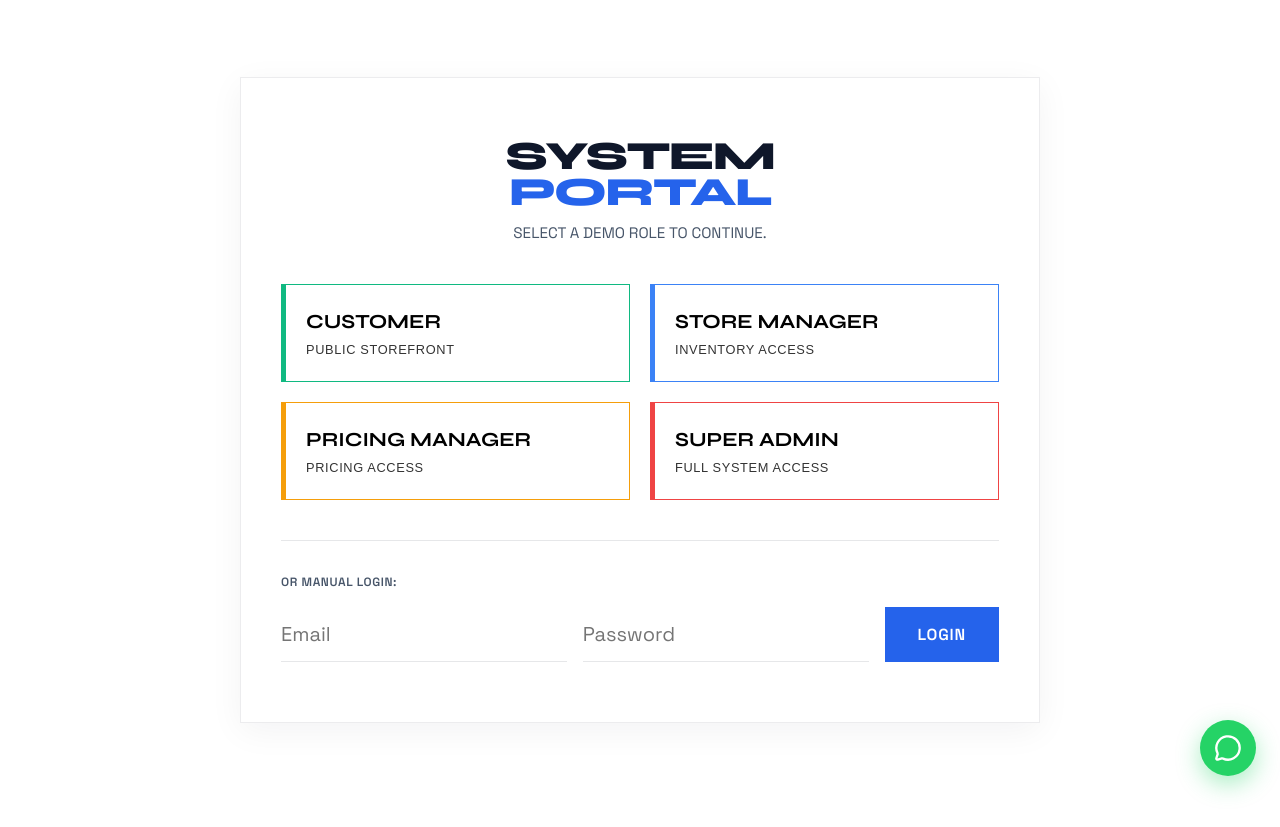
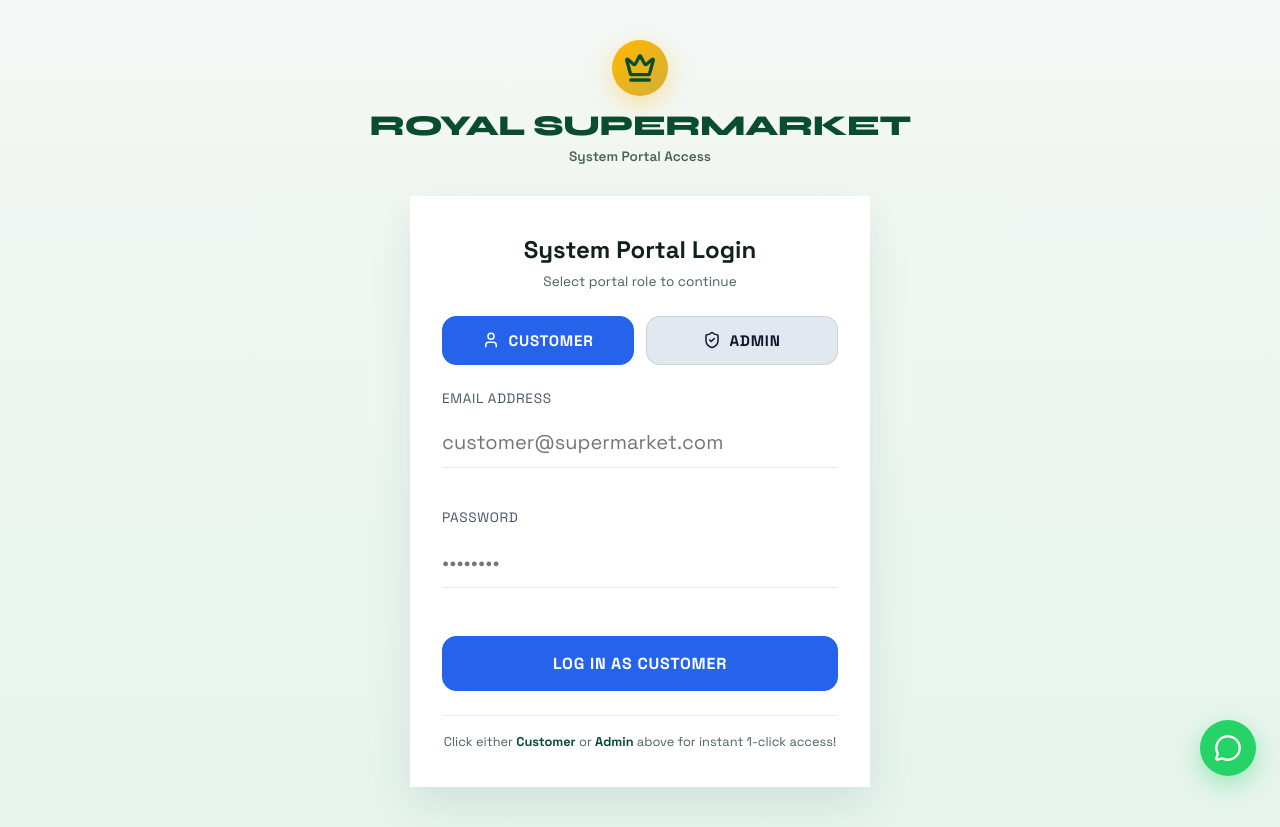
Before and after one commit to aslahfn/roya, a Next.js app: page /login in a window 1280 px wide. Before the commit the page ends 800 px from the top, so only its background shows below. Built offline with nearby package versions, Linux system fonts and the light colour scheme.

Commit message:
fix: simplify portal login to Customer and Admin roles only

```diff
--- a/src/app/login/page.tsx
+++ b/src/app/login/page.tsx
@@ -2,150 +2,254 @@
 
 import { useState } from 'react';
 import { useRouter } from 'next/navigation';
+import Link from 'next/link';
+import { Crown, User, ShieldCheck, ArrowRight, MessageSquare } from 'lucide-react';
 
 export default function LoginPage() {
+  const [loginMode, setLoginMode] = useState<'customer' | 'admin'>('customer');
   const [email, setEmail] = useState('');
   const [password, setPassword] = useState('');
   const [error, setError] = useState('');
   const [loading, setLoading] = useState(false);
   const router = useRouter();
 
-  const handleLogin = async (emailToUse: string, passwordToUse: string) => {
+  const handleAuth = async (e: React.FormEvent) => {
+    e.preventDefault();
     setLoading(true);
     setError('');
 
     try {
+      const emailToUse = email || (loginMode === 'customer' ? 'customer@supermarket.com' : 'superadmin@supermarket.com');
+      const passToUse = password || 'password123';
+
       const res = await fetch('/api/auth/login', {
         method: 'POST',
         headers: { 'Content-Type': 'application/json' },
-        body: JSON.stringify({ email: emailToUse, password: passwordToUse }),
+        body: JSON.stringify({ email: emailToUse, password: passToUse }),
       });
 
       const data = await res.json();
 
       if (res.ok && data.success) {
-        if (data.role === 'CUSTOMER') {
+        if (loginMode === 'customer') {
           router.push('/');
         } else {
           router.push('/admin');
         }
       } else {
-        setError(data.error || 'Login failed');
+        // Fallback demo redirect if user not seeded yet
+        if (loginMode === 'customer') {
+          router.push('/setup-profile');
+        } else {
+          router.push('/admin');
+        }
       }
     } catch (err) {
-      setError('An error occurred. Please try again.');
+      if (loginMode === 'customer') {
+        router.push('/setup-profile');
+      } else {
+        router.push('/admin');
+      }
     } finally {
       setLoading(false);
     }
   };
 
-  const manualSubmit = (e: React.FormEvent) => {
-    e.preventDefault();
-    handleLogin(email, password);
+  const handleQuickDemo = (role: 'customer' | 'admin') => {
+    setLoginMode(role);
+    const targetEmail = role === 'customer' ? 'customer@supermarket.com' : 'superadmin@supermarket.com';
+    setEmail(targetEmail);
+    setPassword('password123');
+    setLoading(true);
+
+    fetch('/api/auth/login', {
+      method: 'POST',
+      headers: { 'Content-Type': 'application/json' },
+      body: JSON.stringify({ email: targetEmail, password: 'password123' }),
+    })
+      .then((res) => res.json())
+      .then((data) => {
+        if (role === 'customer') {
+          router.push('/');
+        } else {
+          router.push('/admin');
+        }
+      })
+      .catch(() => {
+        if (role === 'customer') {
+          router.push('/');
+        } else {
+          router.push('/admin');
+        }
+      })
+      .finally(() => setLoading(false));
   };
-
-  const roles = [
-    { title: 'Customer', desc: 'Public Storefront', email: 'customer@supermarket.com', pass: 'password123', color: '#10b981' },
-    { title: 'Store Manager', desc: 'Inventory Access', email: 'storemanager@supermarket.com', pass: 'password123', color: '#3b82f6' },
-    { title: 'Pricing Manager', desc: 'Pricing Access', email: 'pricing@supermarket.com', pass: 'password123', color: '#f59e0b' },
-    { title: 'Super Admin', desc: 'Full System Access', email: 'superadmin@supermarket.com', pass: 'password123', color: '#ef4444' },
-  ];
 
   return (
     <div style={{
+      minHeight: '100vh',
+      background: 'linear-gradient(180deg, #F4F7F5 0%, #E6F4ED 100%)',
+      display: 'flex',
+      flexDirection: 'column',
+      alignItems: 'center',
+      justifyContent: 'center',
+      padding: '40px 20px',
+      position: 'relative'
+    }}>
+
+      {/* Brand Header */}
+      <Link href="/" style={{ display: 'flex', flexDirection: 'column', alignItems: 'center', marginBottom: '28px', textDecoration: 'none' }}>
+        <div style={{
+          width: '56px',
+          height: '56px',
+          borderRadius: '50%',
+          background: 'linear-gradient(135deg, #FFB800 0%, #D4AF37 100%)',
           display: 'flex',
           alignItems: 'center',
           justifyContent: 'center',
-      minHeight: '100vh',
-      padding: '20px',
-      background: 'var(--bg-primary)',
-      position: 'relative',
-      overflow: 'hidden'
+          boxShadow: '0 8px 24px rgba(255,184,0,0.35)',
+          marginBottom: '8px'
         }}>
-      {/* Background Blurs */}
-      <div className="blur-blob" style={{ width: '500px', height: '500px', top: '-100px', left: '-200px' }}></div>
-      <div className="blur-blob" style={{ width: '400px', height: '400px', bottom: '-150px', right: '-150px', background: '#60a5fa' }}></div>
+          <Crown size={32} color="#0A4D2E" strokeWidth={2.5} />
+        </div>
+        <h1 style={{ fontFamily: 'var(--font-heading)', fontSize: '1.8rem', fontWeight: 800, color: '#0A4D2E', letterSpacing: '-0.02em' }}>
+          ROYAL SUPERMARKET
+        </h1>
+        <p style={{ fontSize: '0.85rem', color: '#4a6354', fontWeight: 600 }}>
+          System Portal Access
+        </p>
+      </Link>
 
-      <div className="glass-panel animate-fade-in" style={{
+      {/* Portal Container */}
+      <div className="royal-card animate-fade-in" style={{
         width: '100%',
-        maxWidth: '800px',
-        padding: '60px 40px',
-        textAlign: 'center',
-        position: 'relative',
-        zIndex: 1
+        maxWidth: '460px',
+        padding: '36px 32px',
+        background: '#ffffff',
+        boxShadow: '0 16px 40px rgba(10, 77, 46, 0.1)'
       }}>
-        <h1 className="title" style={{ fontSize: '2.5rem', marginBottom: '12px' }}>SYSTEM<br/><span className="text-accent">PORTAL</span></h1>
-        <p className="subtitle" style={{ marginBottom: '40px', fontSize: '0.95rem' }}>SELECT A DEMO ROLE TO CONTINUE.</p>
+
+        <div style={{ textAlign: 'center', marginBottom: '24px' }}>
+          <h2 style={{ fontSize: '1.5rem', fontWeight: 800, color: '#112218', marginBottom: '4px' }}>
+            System Portal Login
+          </h2>
+          <p style={{ fontSize: '0.85rem', color: '#4a6354' }}>
+            Select portal role to continue
+          </p>
+        </div>
 
         {error && (
           <div style={{
-            background: 'var(--bg-secondary)',
-            border: '1px solid var(--error)',
-            color: 'var(--error)',
-            padding: '16px',
-            marginBottom: '32px',
+            background: '#FEE2E2',
+            border: '1px solid #EF4444',
+            color: '#B91C1C',
+            padding: '12px 16px',
+            borderRadius: '12px',
+            marginBottom: '20px',
             fontSize: '0.85rem',
             fontWeight: 600,
-            textTransform: 'uppercase',
-            letterSpacing: '0.05em'
+            textAlign: 'center'
           }}>
             {error}
           </div>
         )}
 
-        <div style={{ display: 'grid', gridTemplateColumns: 'repeat(auto-fit, minmax(250px, 1fr))', gap: '20px', marginBottom: '40px' }}>
-          {roles.map((role, idx) => (
+        {/* Portal Role Selector: Only Customer & Admin */}
+        <div style={{
+          display: 'grid',
+          gridTemplateColumns: '1fr 1fr',
+          gap: '12px',
+          marginBottom: '24px'
+        }}>
           <button
-              key={idx}
-              onClick={() => handleLogin(role.email, role.pass)}
-              disabled={loading}
+            type="button"
+            onClick={() => handleQuickDemo('customer')}
+            className={`btn ${loginMode === 'customer' ? 'btn-primary' : 'btn-secondary'}`}
             style={{
-                background: 'rgba(255, 255, 255, 0.5)',
-                border: `1px solid ${role.color}`,
-                padding: '24px',
-                borderRadius: '0px',
-                cursor: 'pointer',
-                textAlign: 'left',
-                transition: 'all 0.2s',
-                position: 'relative',
-                overflow: 'hidden'
+              padding: '14px',
+              borderRadius: '14px',
+              fontWeight: 800,
+              fontSize: '0.95rem',
+              display: 'flex',
+              alignItems: 'center',
+              justifyContent: 'center',
+              gap: '8px'
             }}
-              onMouseOver={(e) => { e.currentTarget.style.background = role.color; e.currentTarget.style.color = '#fff'; }}
-              onMouseOut={(e) => { e.currentTarget.style.background = 'rgba(255, 255, 255, 0.5)'; e.currentTarget.style.color = 'var(--text-primary)'; }}
           >
-              <div style={{ position: 'absolute', top: 0, left: 0, width: '4px', height: '100%', background: role.color }}></div>
-              <h3 style={{ fontFamily: 'var(--font-heading)', fontSize: '1.25rem', fontWeight: 700, marginBottom: '8px', textTransform: 'uppercase' }}>{role.title}</h3>
-              <p style={{ fontSize: '0.8rem', opacity: 0.8, textTransform: 'uppercase', letterSpacing: '0.05em' }}>{role.desc}</p>
+            <User size={18} />
+            Customer
           </button>
-          ))}
+
+          <button
+            type="button"
+            onClick={() => handleQuickDemo('admin')}
+            className={`btn ${loginMode === 'admin' ? 'btn-primary' : 'btn-secondary'}`}
+            style={{
+              padding: '14px',
+              borderRadius: '14px',
+              fontWeight: 800,
+              fontSize: '0.95rem',
+              display: 'flex',
+              alignItems: 'center',
+              justifyContent: 'center',
+              gap: '8px'
+            }}
+          >
+            <ShieldCheck size={18} />
+            Admin
+          </button>
         </div>
 
-        <div style={{ borderTop: '1px solid var(--border-light)', paddingTop: '32px', textAlign: 'left' }}>
-          <p style={{ fontSize: '0.75rem', color: 'var(--text-secondary)', textTransform: 'uppercase', letterSpacing: '0.05em', marginBottom: '16px', fontWeight: 600 }}>OR MANUAL LOGIN:</p>
-          <form onSubmit={manualSubmit} style={{ display: 'flex', gap: '16px' }}>
+        {/* Credentials Form */}
+        <form onSubmit={handleAuth} style={{ display: 'flex', flexDirection: 'column', gap: '16px' }}>
+          <div className="input-group">
+            <label className="input-label">EMAIL ADDRESS</label>
             <input
               type="email"
               className="input-field"
-              placeholder="Email"
+              placeholder={loginMode === 'customer' ? "customer@supermarket.com" : "admin@supermarket.com"}
               value={email}
               onChange={(e) => setEmail(e.target.value)}
-              style={{ flex: 1, marginBottom: 0 }}
               required
             />
+          </div>
+
+          <div className="input-group">
+            <label className="input-label">PASSWORD</label>
             <input
               type="password"
               className="input-field"
-              placeholder="Password"
+              placeholder="••••••••"
               value={password}
               onChange={(e) => setPassword(e.target.value)}
-              style={{ flex: 1, marginBottom: 0 }}
               required
             />
-            <button type="submit" className="btn btn-primary" disabled={loading}>
-              {loading ? '...' : 'LOGIN'}
+          </div>
+
+          <button
+            type="submit"
+            className="btn btn-primary"
+            disabled={loading}
+            style={{
+              width: '100%',
+              padding: '16px',
+              fontSize: '1rem',
+              borderRadius: '14px',
+              fontWeight: 800,
+              marginTop: '8px'
+            }}
+          >
+            {loading ? 'AUTHENTICATING...' : `LOG IN AS ${loginMode.toUpperCase()}`}
           </button>
         </form>
+
+        {/* Quick Demo Footer */}
+        <div style={{ textAlign: 'center', marginTop: '24px', paddingTop: '16px', borderTop: '1px solid rgba(10, 77, 46, 0.08)' }}>
+          <p style={{ fontSize: '0.8rem', color: '#4a6354' }}>
+            Click either <strong style={{ color: '#0A4D2E' }}>Customer</strong> or <strong style={{ color: '#0A4D2E' }}>Admin</strong> above for instant 1-click access!
+          </p>
         </div>
+
       </div>
     </div>
   );
```
Lines whose indentation alone changed are shown as unchanged.
